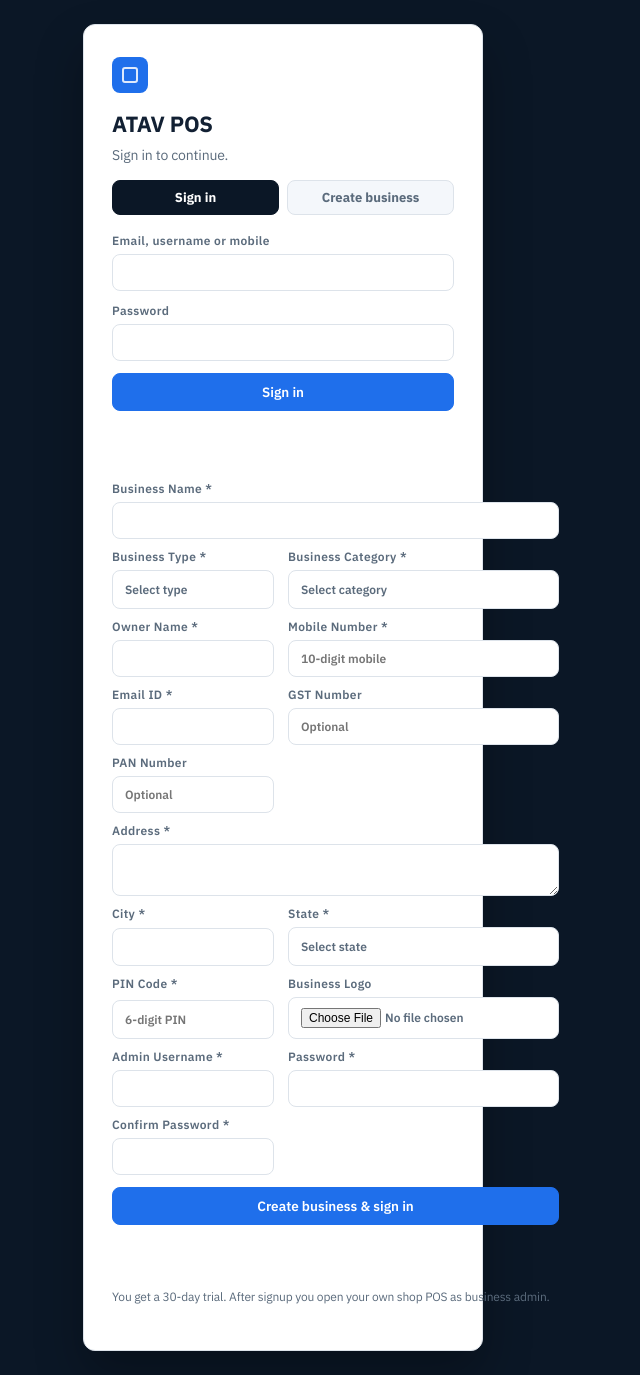
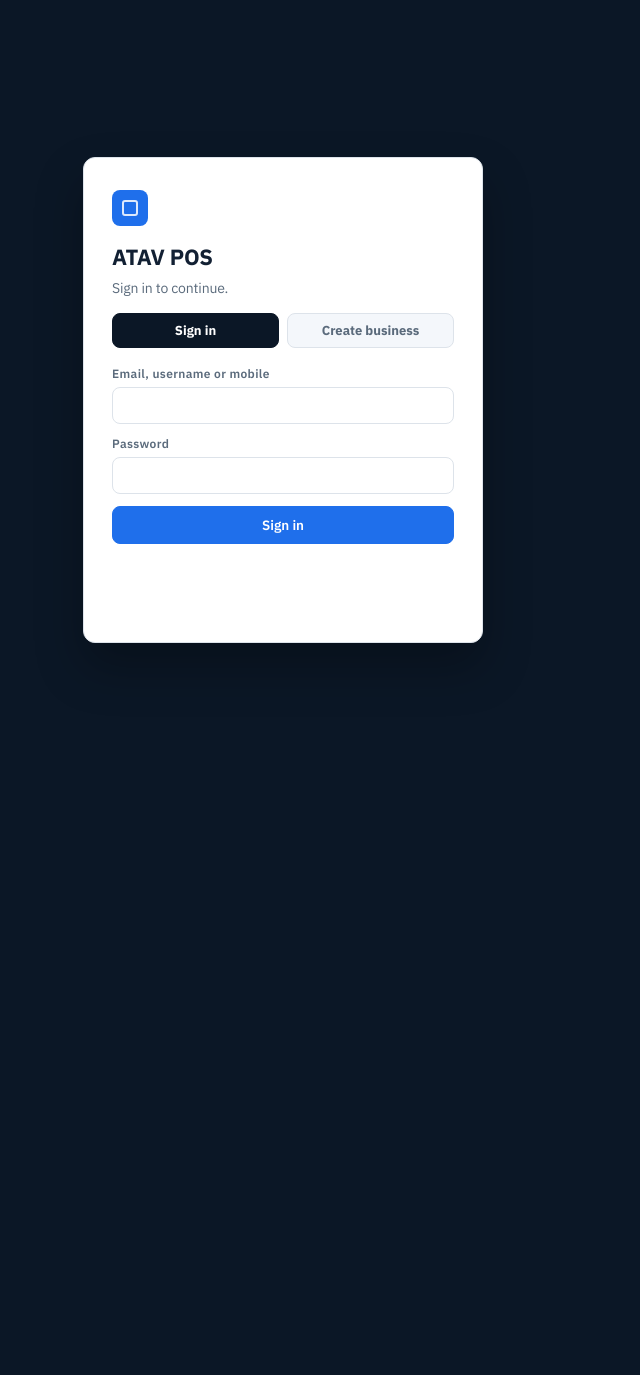
Before and after one commit to majharm/spicepos, a PHP site: page /login.html in a window 1280 px wide. Shown: the whole page, without its empty margins (357-997 px from the left). After the commit the page ends 643 px from the top, so only its background shows below. Run offline with PHP 8.4, Linux system fonts and the light colour scheme.

Commit message:
Hide the inactive login tab and tighten the business signup grid.
CSS display:grid was overriding the hidden attribute so Sign in and Create business stacked. GST and PAN now sit on one row.

Co-authored-by: MAJHAR MULANI ATAV TELECOM <majharm@users.noreply.github.com>

```diff
--- a/css/saas.css
+++ b/css/saas.css
@@ -73,6 +73,7 @@
 }
 .auth-card > p { color: var(--muted); margin-top: 0; font-size: 14px; }
 .auth-card form { display: grid; gap: 12px; margin-top: 18px; }
+.auth-card form[hidden] { display: none !important; }
 .auth-card label { display: grid; gap: 6px; color: var(--muted); font-size: 12px; font-weight: 600; letter-spacing: 0.03em; }
 .auth-card input {
   padding: 10px 12px;
--- a/js/login.js
+++ b/js/login.js
@@ -14,6 +14,10 @@ document.querySelectorAll(".auth-tab").forEach((tab) => {
     lead.textContent = signup ? "Register your business to start billing." : "Sign in to continue.";
   });
 });
+
+if (new URLSearchParams(location.search).get("tab") === "signup" || location.hash === "#signup") {
+  document.querySelector('[data-panel="signup"]')?.click();
+}
 
 loginForm.addEventListener("submit", async (e) => {
   e.preventDefault();
--- a/login.html
+++ b/login.html
@@ -74,7 +74,7 @@
           <label>Mobile Number *
             <input name="mobile" type="tel" required inputmode="numeric" maxlength="15" placeholder="10-digit mobile" />
           </label>
-          <label>Email ID *
+          <label class="full">Email ID *
             <input name="email" type="email" required maxlength="160" />
           </label>
           <label>GST Number
@@ -142,7 +142,7 @@
           <label>Password *
             <input name="password" type="password" required autocomplete="new-password" minlength="8" />
           </label>
-          <label>Confirm Password *
+          <label class="full">Confirm Password *
             <input name="confirmPassword" type="password" required autocomplete="new-password" minlength="8" />
           </label>
         </div>
```
